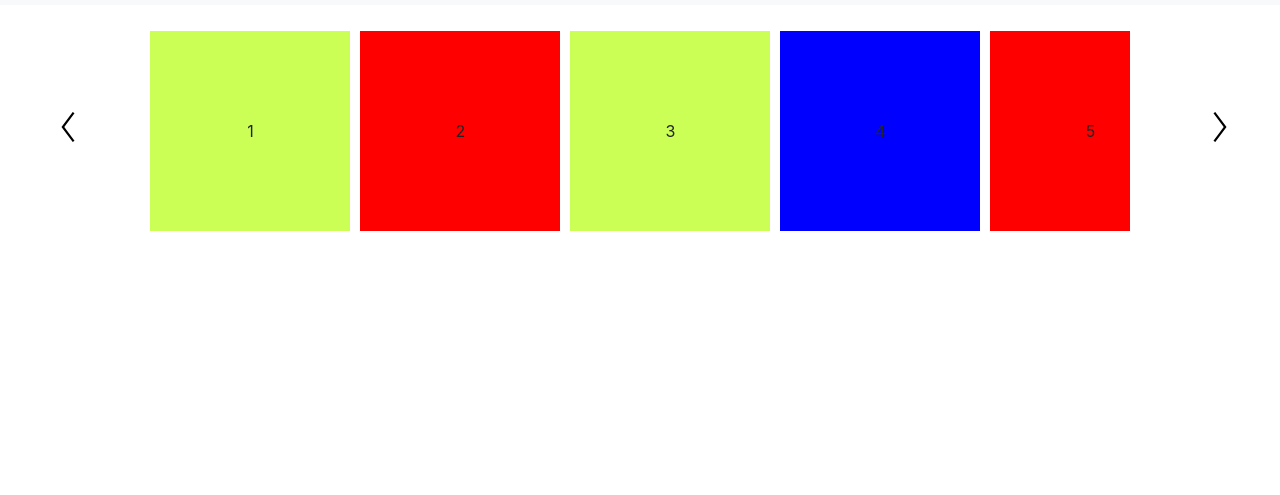
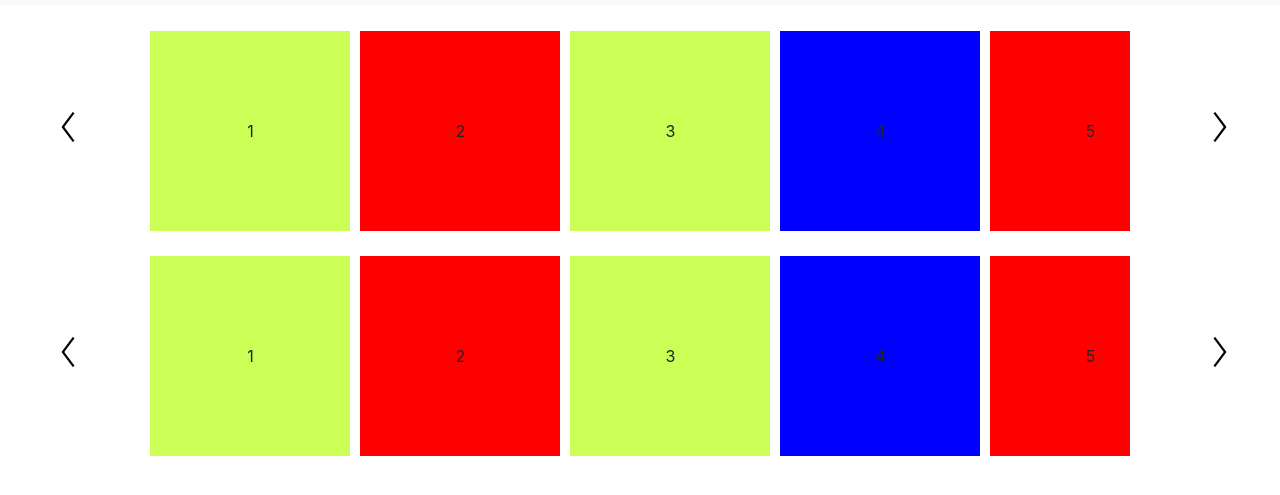
Before and after one commit to 3vue/website, a plain HTML site: page index.html in a window 1280 px wide. Shown: the part 63-558 px from the top of the page. Drawn offline with nearby package versions, Linux system fonts and the light colour scheme.

Commit message:
Carousels tweaks (#3)
* Added another carousel and relative script

* Increased width to 2000px so the animation will work on bigger screens

* Adjusted selectors

* Changed cursor over items to pointer

```diff
--- a/css/master.css
+++ b/css/master.css
@@ -1,9 +1,10 @@
-.infinite-carousel .list{
-    width:1400px;
+.list{
+    width:2000px;
     height:200px;
     overflow:visible;
 }
-.infinite-carousel .viewport{
+
+ .viewport{
   width:76.5%;
   height:200px;
   margin: auto;
@@ -11,7 +12,7 @@
   overflow:hidden;
 }
 
-.infinite-carousel {
+div[class^='infinite-carousel']  {
   position: relative;
 }
 
@@ -23,6 +24,7 @@
     line-height: 200px;
     margin-right:10px;
     float: left;
+    cursor: pointer;
     /*display: inline-block;*/
 }
 .r{
--- a/index.html
+++ b/index.html
@@ -52,6 +52,7 @@
         </ul>
       </div>
     </nav>
+
 <!-- MEDIA CONTENT -->
 
     <!--  CAROUSEL -->
@@ -89,9 +90,49 @@
           </a>
         </div>
 
+        <!--  CAROUSEL -->
+          <div class='infinite-carousel-2'>
+            <a class="btn mx-2 my-sm-1 pre carousel-go_left" href="#">
+              <img src="/assets/icons/left-chevron.svg" width="30" height="30" alt="Go left">
+            </a>
+                <div class="viewport">
+                    <div class='list'>
+                        <div class='item g'>
+                            1
+                        </div>
+                        <div class='item r'>
+                            2
+                        </div>
+                        <div class='item g'>
+                            3
+                        </div>
+                        <div class='item b'>
+                            4
+                        </div>
+                        <div class='item r'>
+                            5
+                        </div>
+                        <div class='item g'>
+                            6
+                        </div>
+                        <div class='item b'>
+                            7
+                        </div>
+                    </div>
+                </div>
+              <a class="btn mx-2 my-sm-1 next carousel-go_right" href="#">
+                <img src="/assets/icons/right-chevron.svg" width="30" height="30" alt="Go right">
+              </a>
+            </div>
+
       <script src='./scripts/carousel.js'></script>
        <script>
            $('.infinite-carousel').infiniteCarousel({
+               itemsPerMove : 1,
+               duration : 250
+           });
+
+           $('.infinite-carousel-2').infiniteCarousel({
                itemsPerMove : 1,
                duration : 250
            });
```
